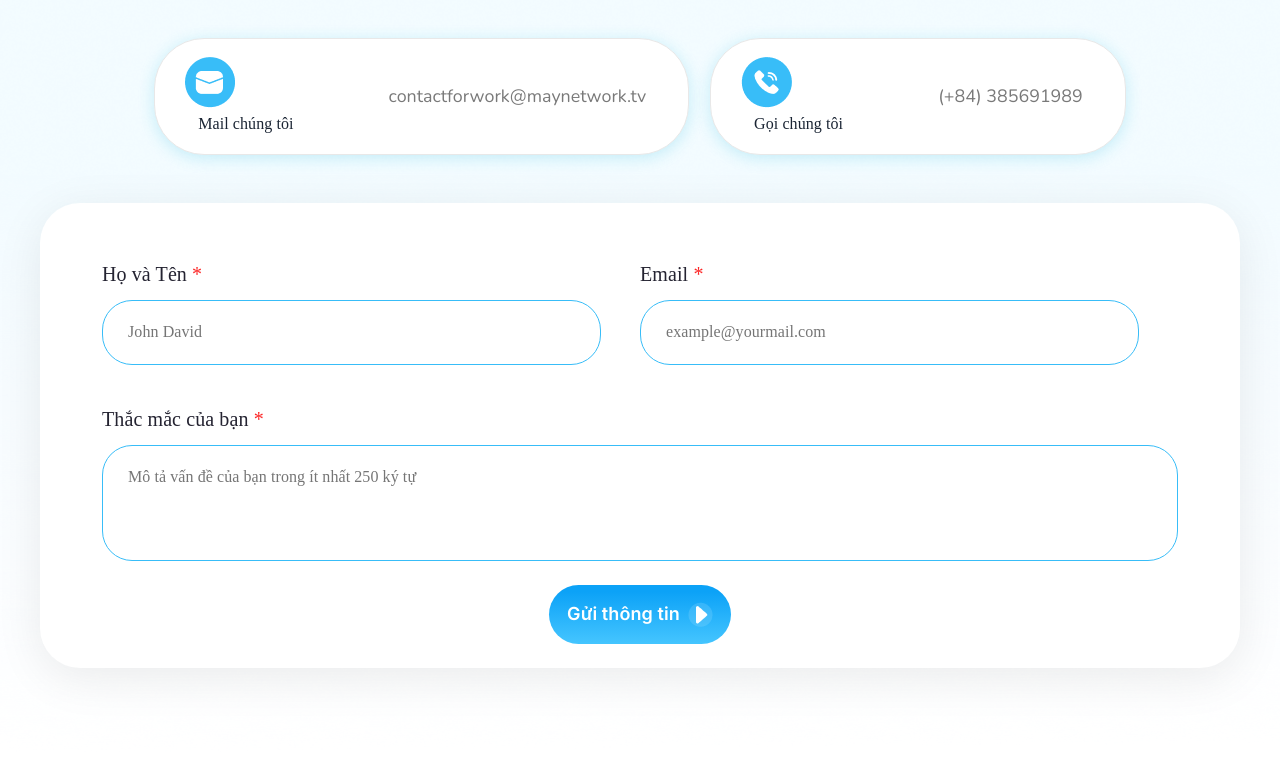
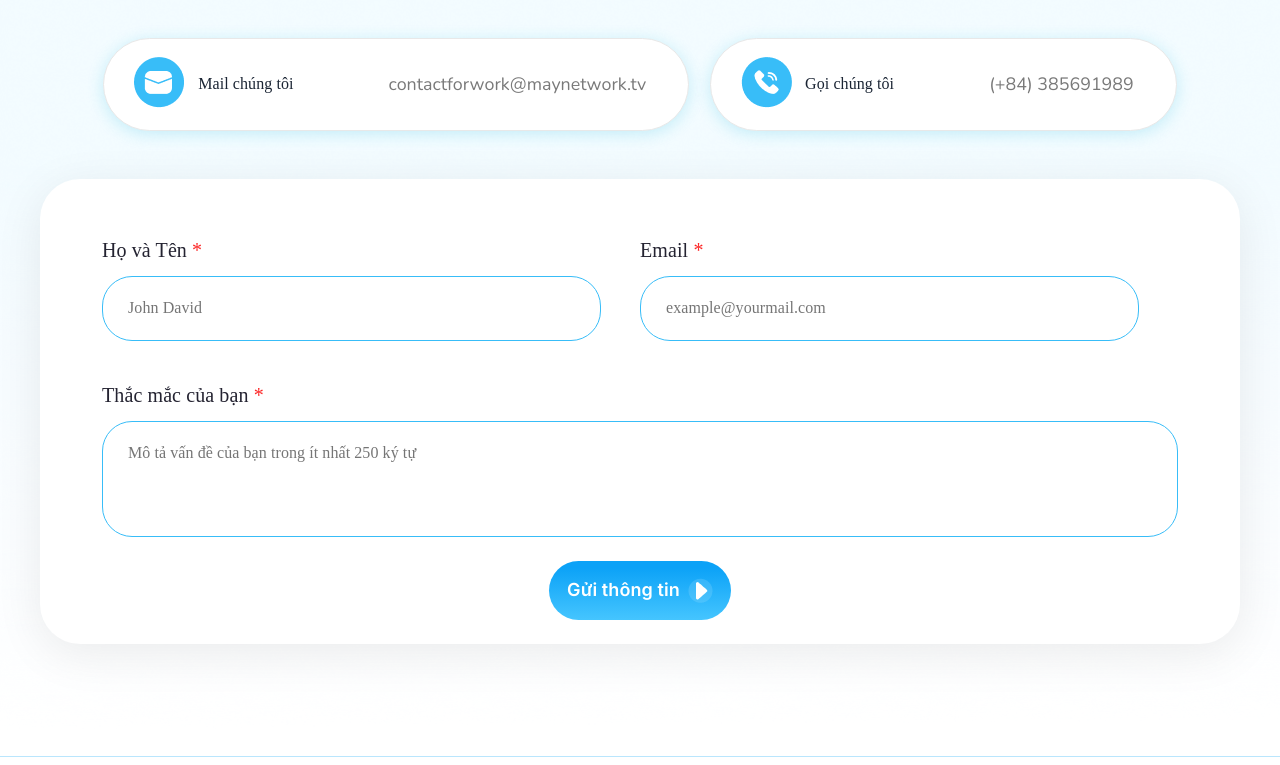
Before and after one commit to trungtran1211/MayNetwork, a plain HTML site: page question.html in a window 1280 px wide. Shown: the part 1746-2511 px from the top of the page. Drawn offline with nearby package versions, Linux system fonts and the light colour scheme; a web font is replaced by a local one.

Commit message:
Update question.css

```diff
--- a/css/question.css
+++ b/css/question.css
@@ -218,6 +218,11 @@ details[open] > summary::after {
 
     box-shadow: 0px 3px 16px rgba(45, 194, 227, 0.24);
     border-radius: 50px;
+}
+.qs__contact-phone > div,
+.qs__contact-mail > div {
+    display: flex;
+    align-items: center;
 }
 .contact-name {
     font-family: var(--font-medium);
```
